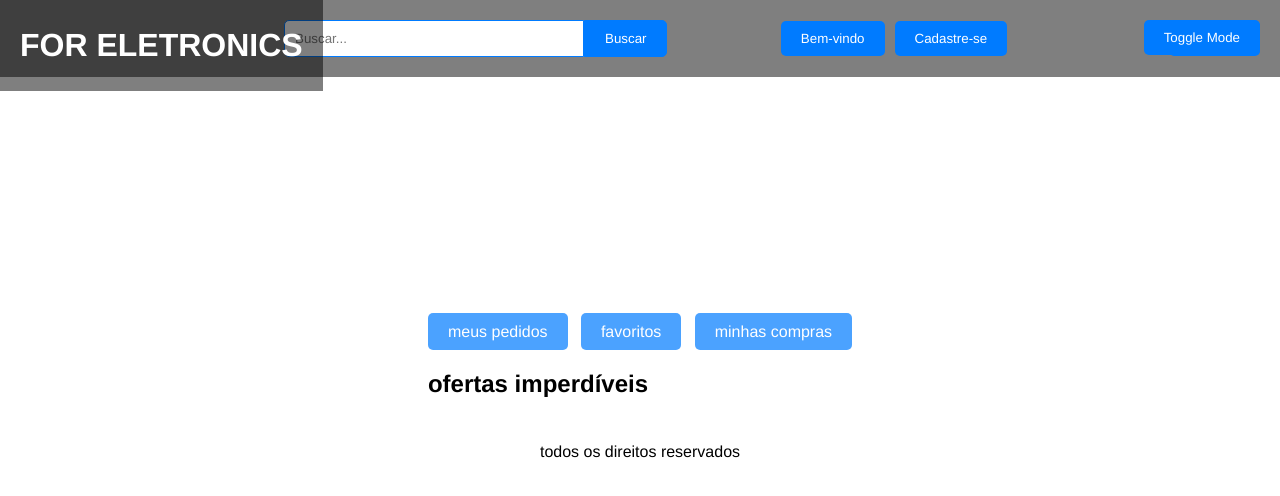
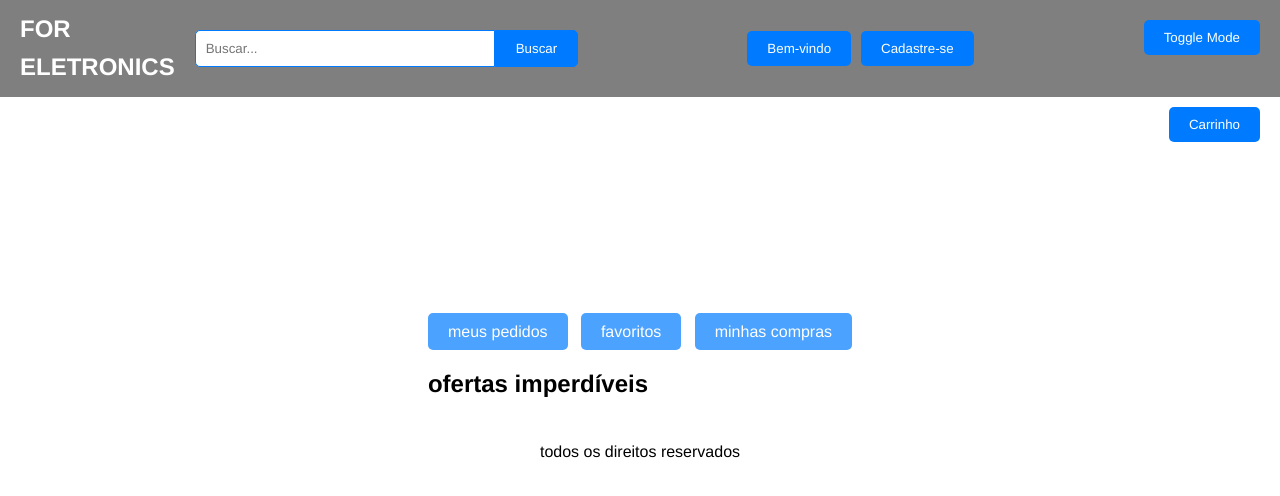
Before and after one commit to edumontiel/For-electronic, a plain HTML site: page index.html in a window 1280 px wide. Drawn offline with Linux system fonts and the light colour scheme.

Commit message:
Ajuste do título e posicionamento do carrinho.

```diff
--- a/css/estilo.css
+++ b/css/estilo.css
@@ -47,15 +47,11 @@ body.dark-mode {
 }
 
 h1 {
-    position: absolute;
-    top: 0;
-    left: 0;
-    width: auto;
-    text-align: left;
+    position: static;
     margin: 0;
-    padding: 20px;
-    background: rgba(0, 0, 0, 0.5);
-    color: #FFF;
+    padding: 0;
+    background: none;
+    color: inherit;
 }
 
 header {
@@ -63,29 +59,40 @@ header {
     top: 0;
     width: 100%;
     display: flex;
-    justify-content: space-between;
+    justify-content: flex-start;
     align-items: center;
-    padding: 20px;
+    padding: 10px 20px;
     background: rgba(0, 0, 0, 0.5);
     color: #FFF;
 }
 
 header #logo {
-    flex: 1;
+    flex: 0;
     text-align: left;
     margin-right: 20px;
+}
+
+header #logo h1 {
+    margin: 0;
+    padding: 0;
+    background: none;
+    color: inherit;
+    box-shadow: none;
+    font-size: 1.5em;
 }
 
 header #search {
     flex: 2;
     display: flex;
     justify-content: flex-start;
+    align-items: center;
 }
 
 header #welcome {
     flex: 1;
     display: flex;
     justify-content: center;
+    align-items: center;
 }
 
 header #search input[type="text"] {
@@ -142,6 +149,19 @@ header #actions .toggle-button:hover, header #actions .cart-button:hover {
     background-color: #0056b3;
 }
 
+header #actions .cart-button {
+    position: absolute;
+    top: calc(100% + 10px);
+    right: 20px;
+    background-color: #007BFF;
+    color: #FFF;
+    padding: 10px 20px;
+    border-radius: 5px;
+    border: none;
+    cursor: pointer;
+    transition: background-color 0.3s ease;
+}
+
 a, input[type="submit"] {
     background-color: #007BFF;
     color: #FFF;
```
